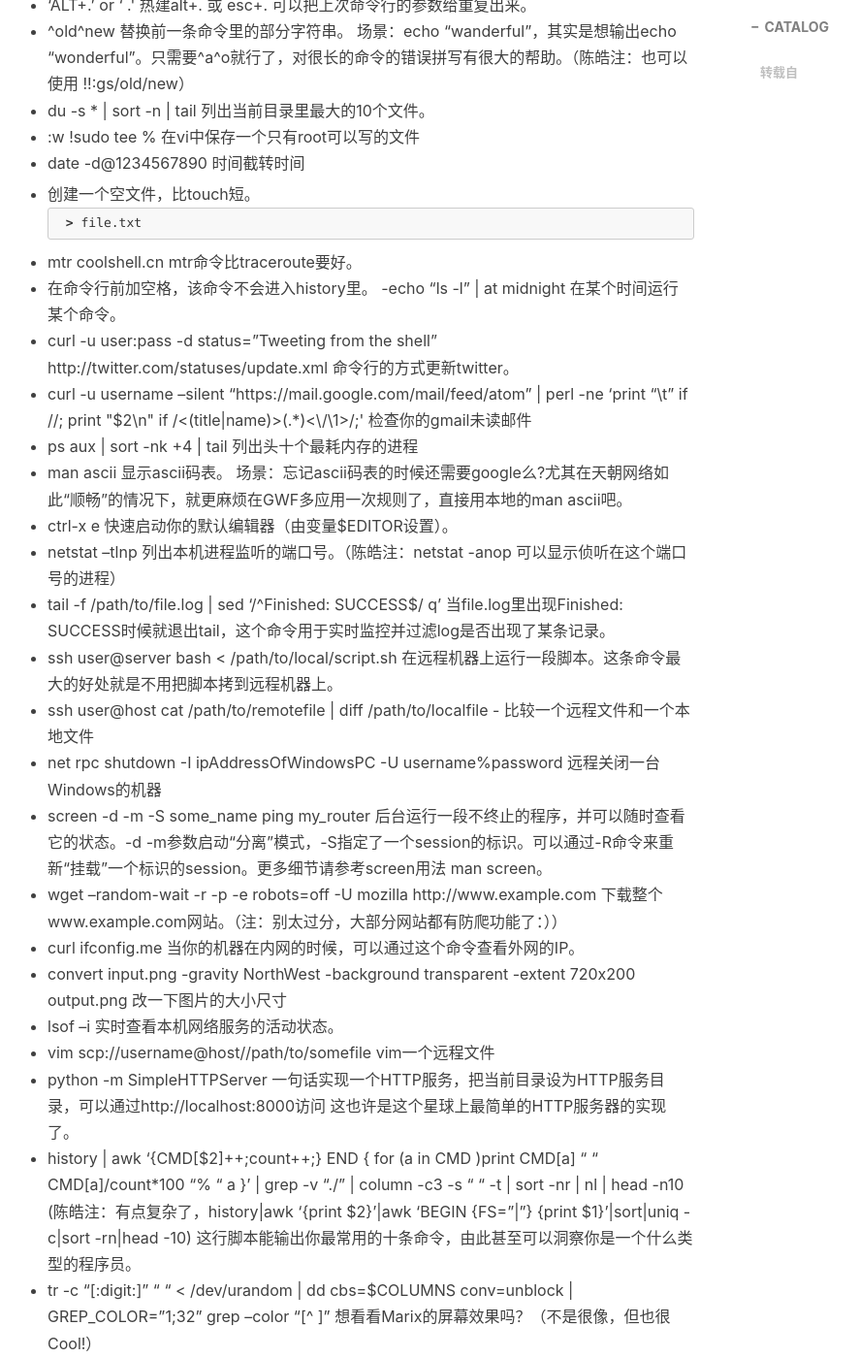
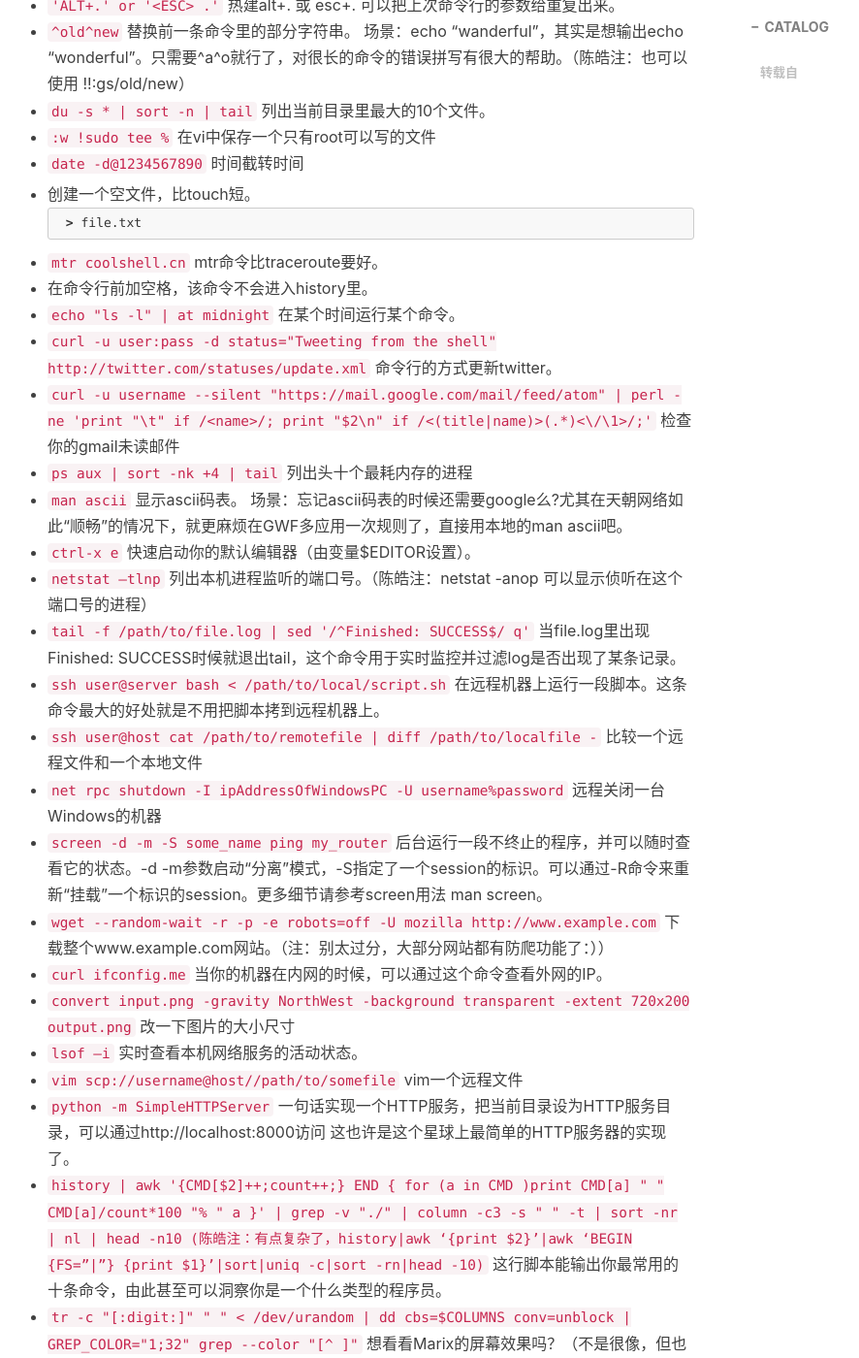
Before and after one commit to savion1024/savion1024.githubio1, a Jekyll site: the page built from _posts/2023-05-26-【转载】CoolShell之你可能不知道的Shell.md, in a window 1280 px wide and 1400 px high, scrolled down 987 px. Shown: the whole window at 97% size, without its empty margins (256-1142 px from the left). Built offline with Jekyll 4.4.1, drawn with Linux system fonts in a browser that asks for light colours; nearby versions of some CDN libraries; comment, search, counter and statistics services are not loaded; some of the changed text lies outside the part shown.

````diff
--- a/_posts/2023-05-26-【转载】CoolShell之你可能不知道的Shell.md
+++ b/_posts/2023-05-26-【转载】CoolShell之你可能不知道的Shell.md
@@ -23,74 +23,74 @@ $mkdir mydir
 $mv !$ yourdir
 $cd !$
 ```
-- sudo !!
+- `sudo !!`
 以root的身份执行上一条命令 。
 场景举例：比如Ubuntu里用apt-get安装软件包的时候是需要root身份的，我们经常会忘记在apt-get前加sudo。每次不得不加上sudo再重新键入这行命令，这时可以很方便的用sudo !!完事。
 （陈皓注：在shell下，有时候你会输入很长的命令，你可以使用!xxx来重复最近的一次命令，比如，你以前输入过，vi /where/the/file/is, 下次你可以使用 !vi 重得上次最近一次的vi命令。）
-- cd –
+- `cd –`
 回到上一次的目录 。
 场景举例：当前目录为/home/a，用cd ../b切换到/home/b。这时可以通过反复执行cd –命令在/home/a和/home/b之间来回方便的切换。
 （陈皓注：cd ~ 是回到自己的Home目录，cd ~user，是进入某个用户的Home目录）
-- 'ALT+.' or '<ESC> .'
+- `'ALT+.' or '<ESC> .'`
 热建alt+. 或 esc+. 可以把上次命令行的参数给重复出来。
-- ^old^new
+- `^old^new`
 替换前一条命令里的部分字符串。
 场景：echo "wanderful"，其实是想输出echo "wonderful"。只需要^a^o就行了，对很长的命令的错误拼写有很大的帮助。（陈皓注：也可以使用 !!:gs/old/new）
-- du -s * | sort -n | tail
+- `du -s * | sort -n | tail`
 列出当前目录里最大的10个文件。
-- :w !sudo tee %
+- `:w !sudo tee %`
 在vi中保存一个只有root可以写的文件
-- date -d@1234567890
+- `date -d@1234567890`
 时间截转时间
 
 - 创建一个空文件，比touch短。
 ``` shell
  > file.txt
 ```
-- mtr coolshell.cn
+- `mtr coolshell.cn`
 mtr命令比traceroute要好。
 - 在命令行前加空格，该命令不会进入history里。
--echo "ls -l" | at midnight
+- `echo "ls -l" | at midnight`
 在某个时间运行某个命令。
-- curl -u user:pass -d status="Tweeting from the shell" http://twitter.com/statuses/update.xml
+- `curl -u user:pass -d status="Tweeting from the shell" http://twitter.com/statuses/update.xml`
 命令行的方式更新twitter。
-- curl -u username --silent "https://mail.google.com/mail/feed/atom" | perl -ne 'print "\t" if /<name>/; print "$2\n" if /<(title|name)>(.*)<\/\1>/;'
+- `curl -u username --silent "https://mail.google.com/mail/feed/atom" | perl -ne 'print "\t" if /<name>/; print "$2\n" if /<(title|name)>(.*)<\/\1>/;'`
 检查你的gmail未读邮件
-- ps aux | sort -nk +4 | tail
+- `ps aux | sort -nk +4 | tail`
 列出头十个最耗内存的进程
-- man ascii
+- `man ascii`
 显示ascii码表。
 场景：忘记ascii码表的时候还需要google么?尤其在天朝网络如此“顺畅”的情况下，就更麻烦在GWF多应用一次规则了，直接用本地的man ascii吧。
-- ctrl-x e
+- `ctrl-x e`
 快速启动你的默认编辑器（由变量$EDITOR设置）。
-- netstat –tlnp
+- `netstat –tlnp`
 列出本机进程监听的端口号。（陈皓注：netstat -anop 可以显示侦听在这个端口号的进程）
-- tail -f /path/to/file.log | sed '/^Finished: SUCCESS$/ q'
+- `tail -f /path/to/file.log | sed '/^Finished: SUCCESS$/ q'`
 当file.log里出现Finished: SUCCESS时候就退出tail，这个命令用于实时监控并过滤log是否出现了某条记录。
-- ssh user@server bash < /path/to/local/script.sh
+- `ssh user@server bash < /path/to/local/script.sh`
 在远程机器上运行一段脚本。这条命令最大的好处就是不用把脚本拷到远程机器上。
-- ssh user@host cat /path/to/remotefile | diff /path/to/localfile -
+- `ssh user@host cat /path/to/remotefile | diff /path/to/localfile -`
 比较一个远程文件和一个本地文件
-- net rpc shutdown -I ipAddressOfWindowsPC -U username%password
+- `net rpc shutdown -I ipAddressOfWindowsPC -U username%password`
 远程关闭一台Windows的机器
-- screen -d -m -S some_name ping my_router
+- `screen -d -m -S some_name ping my_router`
 后台运行一段不终止的程序，并可以随时查看它的状态。-d -m参数启动“分离”模式，-S指定了一个session的标识。可以通过-R命令来重新“挂载”一个标识的session。更多细节请参考screen用法 man screen。
-- wget --random-wait -r -p -e robots=off -U mozilla http://www.example.com
+- `wget --random-wait -r -p -e robots=off -U mozilla http://www.example.com`
 下载整个www.example.com网站。（注：别太过分，大部分网站都有防爬功能了：））
-- curl ifconfig.me
+- `curl ifconfig.me`
 当你的机器在内网的时候，可以通过这个命令查看外网的IP。
-- convert input.png -gravity NorthWest -background transparent -extent 720x200  output.png
+- `convert input.png -gravity NorthWest -background transparent -extent 720x200  output.png`
 改一下图片的大小尺寸
-- lsof –i
+- `lsof –i`
 实时查看本机网络服务的活动状态。
-- vim scp://username@host//path/to/somefile
+- `vim scp://username@host//path/to/somefile`
 vim一个远程文件
-- python -m SimpleHTTPServer
+- `python -m SimpleHTTPServer`
 一句话实现一个HTTP服务，把当前目录设为HTTP服务目录，可以通过http://localhost:8000访问 这也许是这个星球上最简单的HTTP服务器的实现了。
-- history | awk '{CMD[$2]++;count++;} END { for (a in CMD )print CMD[a] " " CMD[a]/count*100 "% " a }' | grep -v "./" | column -c3 -s " " -t | sort -nr | nl | head -n10
-(陈皓注：有点复杂了，history|awk ‘{print $2}’|awk ‘BEGIN {FS=”|”} {print $1}’|sort|uniq -c|sort -rn|head -10)
+- `history | awk '{CMD[$2]++;count++;} END { for (a in CMD )print CMD[a] " " CMD[a]/count*100 "% " a }' | grep -v "./" | column -c3 -s " " -t | sort -nr | nl | head -n10
+(陈皓注：有点复杂了，history|awk ‘{print $2}’|awk ‘BEGIN {FS=”|”} {print $1}’|sort|uniq -c|sort -rn|head -10)`
 这行脚本能输出你最常用的十条命令，由此甚至可以洞察你是一个什么类型的程序员。
-- tr -c "[:digit:]" " " < /dev/urandom | dd cbs=$COLUMNS conv=unblock | GREP_COLOR="1;32" grep --color "[^ ]"
+- `tr -c "[:digit:]" " " < /dev/urandom | dd cbs=$COLUMNS conv=unblock | GREP_COLOR="1;32" grep --color "[^ ]"`
 想看看Marix的屏幕效果吗？（不是很像，但也很Cool!）
 
 
````
